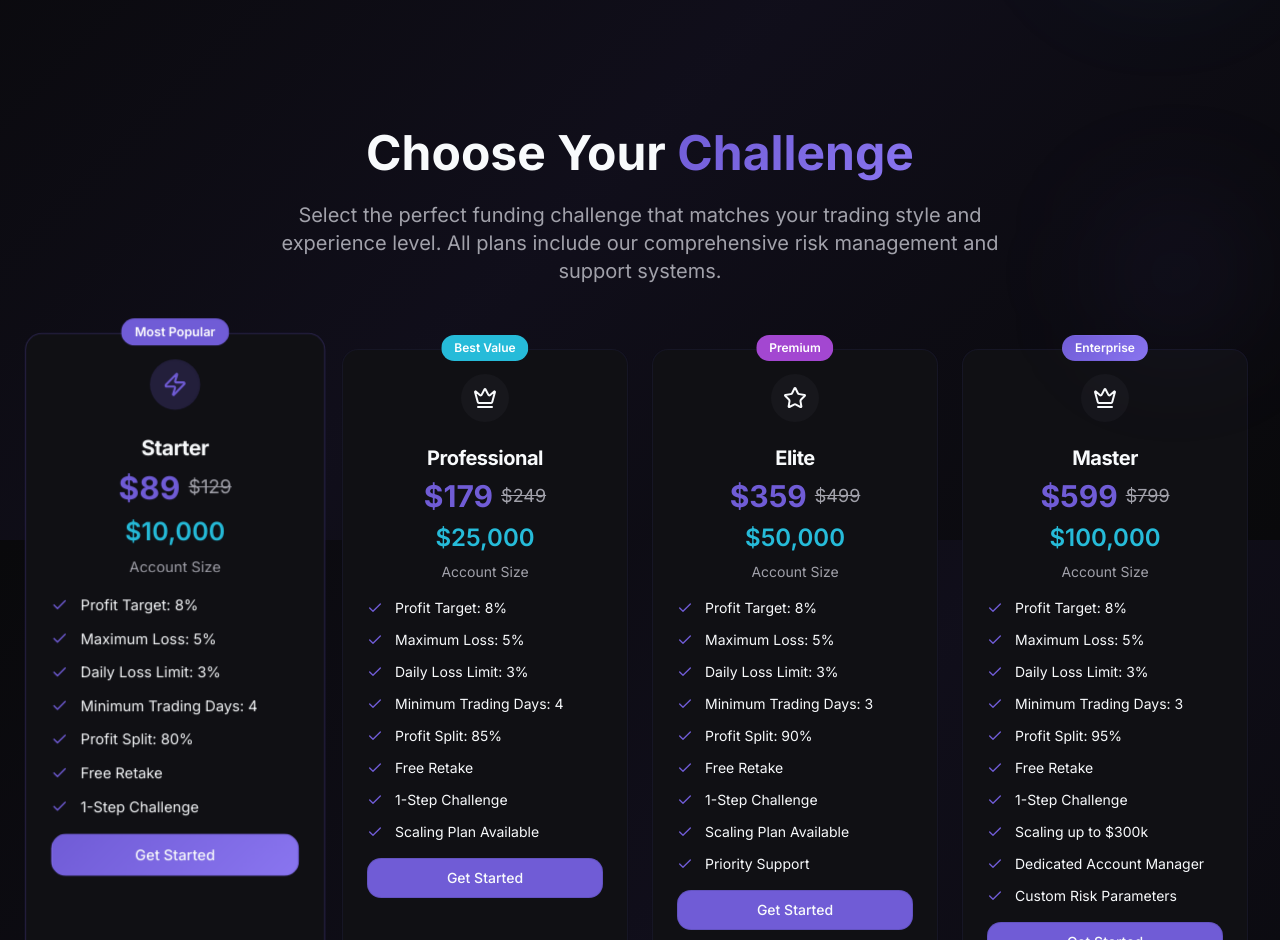
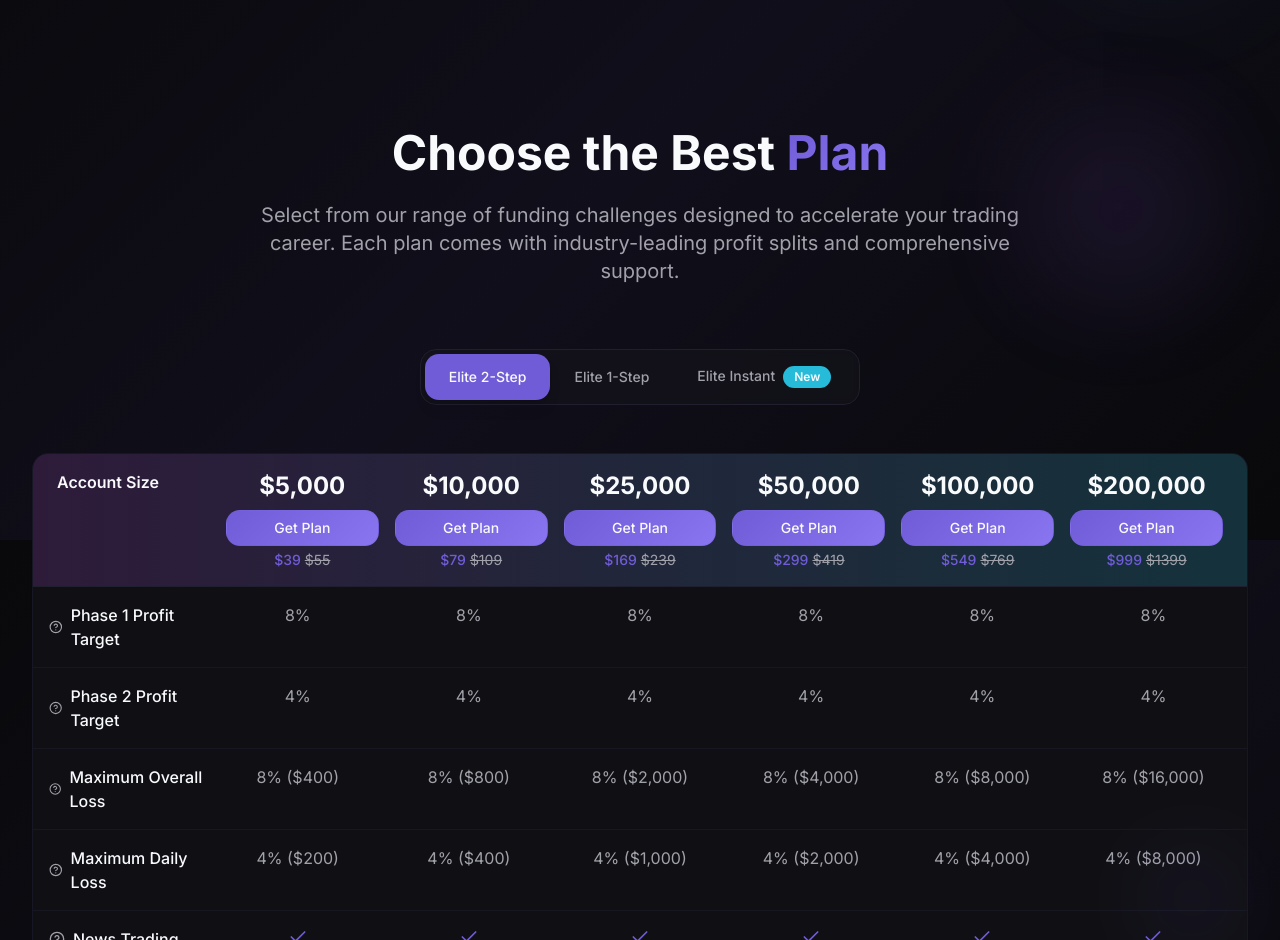
Before and after one commit to iamernesto14/propel-aether, a React (Vite) app: page / in a window 1280 px wide. Shown: the part 1860-2800 px from the top of the page. Built offline with nearby package versions, Linux system fonts and the light colour scheme.

Commit message:
Update pricing and challenge settings
Replace the current pricing section with a new design that includes challenge settings and tooltips for additional information. Adjust colors to differentiate from the FundedNext website and incorporate animations.

```diff
--- a/src/components/Pricing.tsx
+++ b/src/components/Pricing.tsx
@@ -1,240 +1,208 @@
 import { Card, CardContent, CardHeader, CardTitle } from "@/components/ui/card";
 import { Button } from "@/components/ui/button";
 import { Badge } from "@/components/ui/badge";
-import { Check, Crown, Zap, Star } from "lucide-react";
+import { Tooltip, TooltipContent, TooltipProvider, TooltipTrigger } from "@/components/ui/tooltip";
+import { Check, Crown, Zap, Star, Info, HelpCircle } from "lucide-react";
+import { useState } from "react";
 
 const Pricing = () => {
-  const plans = [
+  const [activeTab, setActiveTab] = useState("2-step");
+
+  const planTabs = [
+    { id: "2-step", label: "Elite 2-Step", active: true },
+    { id: "1-step", label: "Elite 1-Step", active: false },
+    { id: "instant", label: "Elite Instant", active: false, badge: "New" },
+  ];
+
+  const accountSizes = [
+    { size: "$5,000", price: "$39", originalPrice: "$55" },
+    { size: "$10,000", price: "$79", originalPrice: "$109" },
+    { size: "$25,000", price: "$169", originalPrice: "$239" },
+    { size: "$50,000", price: "$299", originalPrice: "$419" },
+    { size: "$100,000", price: "$549", originalPrice: "$769" },
+    { size: "$200,000", price: "$999", originalPrice: "$1399" },
+  ];
+
+  const challengeRules = [
     {
-      name: "Starter",
-      price: "$89",
-      originalPrice: "$129",
-      accountSize: "$10,000",
-      icon: <Zap className="w-6 h-6" />,
-      badge: "Most Popular",
-      badgeColor: "bg-primary",
-      features: [
-        "Profit Target: 8%",
-        "Maximum Loss: 5%",
-        "Daily Loss Limit: 3%",
-        "Minimum Trading Days: 4",
-        "Profit Split: 80%",
-        "Free Retake",
-        "1-Step Challenge"
-      ],
-      highlighted: true
+      name: "Phase 1 Profit Target",
+      tooltip: "The profit target you need to achieve in the first evaluation phase",
+      values: ["8%", "8%", "8%", "8%", "8%", "8%"]
     },
     {
-      name: "Professional",
-      price: "$179",
-      originalPrice: "$249",
-      accountSize: "$25,000",
-      icon: <Crown className="w-6 h-6" />,
-      badge: "Best Value",
-      badgeColor: "bg-secondary",
-      features: [
-        "Profit Target: 8%",
-        "Maximum Loss: 5%",
-        "Daily Loss Limit: 3%",
-        "Minimum Trading Days: 4",
-        "Profit Split: 85%",
-        "Free Retake",
-        "1-Step Challenge",
-        "Scaling Plan Available"
-      ],
-      highlighted: false
+      name: "Phase 2 Profit Target",
+      tooltip: "The profit target for the second evaluation phase",
+      values: ["4%", "4%", "4%", "4%", "4%", "4%"]
     },
     {
-      name: "Elite",
-      price: "$359",
-      originalPrice: "$499",
-      accountSize: "$50,000",
-      icon: <Star className="w-6 h-6" />,
-      badge: "Premium",
-      badgeColor: "bg-accent",
-      features: [
-        "Profit Target: 8%",
-        "Maximum Loss: 5%",
-        "Daily Loss Limit: 3%",
-        "Minimum Trading Days: 3",
-        "Profit Split: 90%",
-        "Free Retake",
-        "1-Step Challenge",
-        "Scaling Plan Available",
-        "Priority Support"
-      ],
-      highlighted: false
+      name: "Maximum Overall Loss",
+      tooltip: "The maximum loss allowed during the entire challenge period",
+      values: ["8% ($400)", "8% ($800)", "8% ($2,000)", "8% ($4,000)", "8% ($8,000)", "8% ($16,000)"]
     },
     {
-      name: "Master",
-      price: "$599",
-      originalPrice: "$799",
-      accountSize: "$100,000",
-      icon: <Crown className="w-6 h-6" />,
-      badge: "Enterprise",
-      badgeColor: "bg-gradient-primary",
-      features: [
-        "Profit Target: 8%",
-        "Maximum Loss: 5%",
-        "Daily Loss Limit: 3%",
-        "Minimum Trading Days: 3",
-        "Profit Split: 95%",
-        "Free Retake",
-        "1-Step Challenge",
-        "Scaling up to $300k",
-        "Dedicated Account Manager",
-        "Custom Risk Parameters"
-      ],
-      highlighted: false
+      name: "Maximum Daily Loss",
+      tooltip: "The maximum loss allowed in a single trading day",
+      values: ["4% ($200)", "4% ($400)", "4% ($1,000)", "4% ($2,000)", "4% ($4,000)", "4% ($8,000)"]
+    },
+    {
+      name: "News Trading",
+      tooltip: "Whether you can trade during high-impact news events",
+      values: ["✓", "✓", "✓", "✓", "✓", "✓"]
+    },
+    {
+      name: "Performance Reward Upto",
+      tooltip: "Maximum profit split percentage you can achieve",
+      values: ["95%", "95%", "95%", "95%", "95%", "95%"]
+    },
+    {
+      name: "Minimum Trading Days",
+      tooltip: "Minimum number of days you must trade during the challenge",
+      values: ["5 Days", "5 Days", "5 Days", "5 Days", "5 Days", "5 Days"]
+    },
+    {
+      name: "First Withdrawal",
+      tooltip: "When you can request your first withdrawal",
+      values: ["21 Days", "21 Days", "21 Days", "21 Days", "21 Days", "21 Days"]
+    },
+    {
+      name: "Refundable Fee",
+      tooltip: "The refundable portion of your challenge fee upon successful completion",
+      values: ["$32", "$59", "$139", "$229", "$399", "$758"]
     }
   ];
 
-  const comparisons = [
-    { feature: "Profit Target", starter: "8%", pro: "8%", elite: "8%", master: "8%" },
-    { feature: "Max Daily Loss", starter: "3%", pro: "3%", elite: "3%", master: "3%" },
-    { feature: "Max Overall Loss", starter: "5%", pro: "5%", elite: "5%", master: "5%" },
-    { feature: "Profit Split", starter: "80%", pro: "85%", elite: "90%", master: "95%" },
-    { feature: "Min Trading Days", starter: "4", pro: "4", elite: "3", master: "3" },
-    { feature: "Account Size", starter: "$10k", pro: "$25k", elite: "$50k", master: "$100k" },
-  ];
-
   return (
+    <TooltipProvider>
       <section id="pricing" className="py-20 relative">
         <div className="container mx-auto px-4 sm:px-6 lg:px-8">
           {/* Section Header */}
           <div className="text-center mb-16">
             <h2 className="text-4xl md:text-5xl font-bold mb-6">
-            Choose Your{" "}
-            <span className="text-gradient-primary">Challenge</span>
+              Choose the Best{" "}
+              <span className="text-gradient-primary">Plan</span>
             </h2>
             <p className="text-xl text-muted-foreground max-w-3xl mx-auto">
-            Select the perfect funding challenge that matches your trading style and experience level.
-            All plans include our comprehensive risk management and support systems.
+              Select from our range of funding challenges designed to accelerate your trading career.
+              Each plan comes with industry-leading profit splits and comprehensive support.
             </p>
           </div>
 
-        {/* Pricing Cards */}
-        <div className="grid grid-cols-1 md:grid-cols-2 xl:grid-cols-4 gap-6 mb-16">
-          {plans.map((plan, index) => (
-            <Card
-              key={index}
-              className={`relative group transition-all duration-300 ${
-                plan.highlighted
-                  ? 'glass glow-primary scale-105 border-primary/30'
-                  : 'glass glow-hover'
+          {/* Challenge Type Tabs */}
+          <div className="flex justify-center mb-12">
+            <div className="inline-flex p-1 bg-card-secondary/50 rounded-lg backdrop-blur-sm border border-card-border">
+              {planTabs.map((tab) => (
+                <button
+                  key={tab.id}
+                  onClick={() => setActiveTab(tab.id)}
+                  className={`relative px-6 py-3 rounded-md text-sm font-medium transition-all duration-300 ${
+                    activeTab === tab.id
+                      ? 'bg-primary text-primary-foreground shadow-lg animate-scale-in'
+                      : 'text-muted-foreground hover:text-foreground hover:bg-card-secondary/50'
                   }`}
                 >
-              {/* Badge */}
-              {plan.badge && (
-                <div className="absolute -top-4 left-1/2 transform -translate-x-1/2">
-                  <Badge className={`${plan.badgeColor} text-white px-3 py-1`}>
-                    {plan.badge}
+                  {tab.label}
+                  {tab.badge && (
+                    <Badge className="ml-2 bg-secondary text-secondary-foreground text-xs">
+                      {tab.badge}
                     </Badge>
-                </div>
                   )}
-
-              <CardHeader className="text-center pb-4">
-                <div className="flex justify-center mb-4">
-                  <div className={`p-3 rounded-full ${
-                    plan.highlighted ? 'bg-primary/20 text-primary' : 'bg-card-secondary'
-                  }`}>
-                    {plan.icon}
+                </button>
+              ))}
             </div>
           </div>
-                <CardTitle className="text-xl font-bold">{plan.name}</CardTitle>
-                <div className="space-y-2">
-                  <div className="flex items-center justify-center gap-2">
-                    <span className="text-3xl font-bold text-primary">{plan.price}</span>
-                    <span className="text-lg text-muted-foreground line-through">
-                      {plan.originalPrice}
-                    </span>
+
+          {/* Pricing Table */}
+          <Card className="glass overflow-hidden animate-fade-in">
+            <div className="overflow-x-auto">
+              {/* Account Size Header */}
+              <div className="bg-gradient-to-r from-accent/20 to-secondary/20 px-6 py-4 border-b border-card-border">
+                <div className="grid grid-cols-7 gap-4">
+                  <div className="text-left font-semibold text-foreground">Account Size</div>
+                  {accountSizes.map((account, index) => (
+                    <div key={index} className="text-center">
+                      <div className="text-2xl font-bold text-foreground animate-fade-in" style={{animationDelay: `${index * 100}ms`}}>
+                        {account.size}
                       </div>
-                  <div className="text-2xl font-semibold text-secondary">
-                    {plan.accountSize}
+                      <Button
+                        className="w-full mt-2 btn-gradient hover-scale transition-all duration-300"
+                        size="sm"
+                      >
+                        Get Plan
+                      </Button>
+                      <div className="text-sm text-muted-foreground mt-1">
+                        <span className="font-medium text-primary">{account.price}</span>
+                        <span className="line-through ml-1">{account.originalPrice}</span>
                       </div>
-                  <div className="text-sm text-muted-foreground">Account Size</div>
                     </div>
-              </CardHeader>
-
-              <CardContent className="space-y-4">
-                <ul className="space-y-3">
-                  {plan.features.map((feature, featureIndex) => (
-                    <li key={featureIndex} className="flex items-center gap-3">
-                      <Check className="w-4 h-4 text-primary flex-shrink-0" />
-                      <span className="text-sm">{feature}</span>
-                    </li>
-                  ))}
-                </ul>
-
-                <Button
-                  className={`w-full mt-6 ${
-                    plan.highlighted
-                      ? 'btn-gradient'
-                      : 'btn-glass'
-                  }`}
-                >
-                  Get Started
-                </Button>
-              </CardContent>
-
-              {/* Hover Effect */}
-              <div className="absolute inset-0 bg-gradient-primary opacity-0 group-hover:opacity-5 transition-opacity duration-300 pointer-events-none rounded-lg" />
-            </Card>
                   ))}
                 </div>
+              </div>
 
-        {/* Comparison Table */}
-        <div className="mt-20">
-          <h3 className="text-2xl font-bold text-center mb-8">
-            Detailed Comparison
-          </h3>
-          <Card className="glass overflow-hidden">
-            <div className="overflow-x-auto">
-              <table className="w-full">
-                <thead>
-                  <tr className="border-b border-card-border">
-                    <th className="text-left p-4 font-semibold">Features</th>
-                    <th className="text-center p-4 font-semibold">Starter</th>
-                    <th className="text-center p-4 font-semibold">Professional</th>
-                    <th className="text-center p-4 font-semibold">Elite</th>
-                    <th className="text-center p-4 font-semibold">Master</th>
-                  </tr>
-                </thead>
-                <tbody>
-                  {comparisons.map((row, index) => (
-                    <tr key={index} className="border-b border-card-border/50 hover:bg-card-secondary/30">
-                      <td className="p-4 font-medium">{row.feature}</td>
-                      <td className="p-4 text-center">{row.starter}</td>
-                      <td className="p-4 text-center">{row.pro}</td>
-                      <td className="p-4 text-center">{row.elite}</td>
-                      <td className="p-4 text-center">{row.master}</td>
-                    </tr>
+              {/* Challenge Rules */}
+              <div className="divide-y divide-card-border/50">
+                {challengeRules.map((rule, ruleIndex) => (
+                  <div
+                    key={ruleIndex}
+                    className="grid grid-cols-7 gap-4 p-4 hover:bg-card-secondary/30 transition-all duration-300 animate-fade-in"
+                    style={{animationDelay: `${ruleIndex * 50}ms`}}
+                  >
+                    <div className="flex items-center gap-2 font-medium text-foreground">
+                      <Tooltip>
+                        <TooltipTrigger asChild>
+                          <HelpCircle className="w-4 h-4 text-muted-foreground hover:text-primary cursor-help transition-colors" />
+                        </TooltipTrigger>
+                        <TooltipContent className="max-w-xs">
+                          <p>{rule.tooltip}</p>
+                        </TooltipContent>
+                      </Tooltip>
+                      {rule.name}
+                    </div>
+                    {rule.values.map((value, valueIndex) => (
+                      <div
+                        key={valueIndex}
+                        className="text-center text-muted-foreground hover:text-foreground transition-colors"
+                      >
+                        {value === "✓" ? (
+                          <Check className="w-5 h-5 text-primary mx-auto" />
+                        ) : (
+                          value
+                        )}
+                      </div>
                     ))}
-                </tbody>
-              </table>
+                  </div>
+                ))}
+              </div>
             </div>
           </Card>
+
+          {/* Compare Challenges Link */}
+          <div className="mt-12 text-center">
+            <Button variant="outline" className="btn-glass hover-scale">
+              Compare Challenges
+            </Button>
           </div>
 
           {/* FAQ Section */}
           <div className="mt-16 text-center">
-          <h3 className="text-2xl font-bold mb-6">
-            Have Questions About Our Pricing?
+            <h3 className="text-2xl font-bold mb-6 animate-fade-in">
+              Need Help Choosing?
             </h3>
-          <p className="text-muted-foreground mb-8 max-w-2xl mx-auto">
-            Our team is here to help you choose the right challenge for your trading goals.
-            Get in touch for personalized recommendations.
+            <p className="text-muted-foreground mb-8 max-w-2xl mx-auto animate-fade-in">
+              Our expert team is here to guide you towards the perfect challenge for your trading goals.
+              Get personalized recommendations based on your experience and risk tolerance.
             </p>
-          <Button className="btn-gradient">
-            Contact Support
+            <Button className="btn-gradient hover-scale animate-fade-in">
+              Contact Our Experts
             </Button>
           </div>
         </div>
 
-      {/* Background Elements */}
-      <div className="absolute top-40 right-10 w-32 h-32 bg-primary/10 rounded-full blur-3xl"></div>
-      <div className="absolute bottom-20 left-10 w-40 h-40 bg-secondary/10 rounded-full blur-3xl"></div>
+        {/* Enhanced Background Elements */}
+        <div className="absolute top-20 right-20 w-40 h-40 bg-gradient-to-br from-accent/20 to-primary/20 rounded-full blur-3xl animate-pulse"></div>
+        <div className="absolute bottom-40 left-20 w-32 h-32 bg-gradient-to-br from-secondary/20 to-accent/20 rounded-full blur-3xl animate-pulse" style={{animationDelay: '1s'}}></div>
+        <div className="absolute top-1/2 right-10 w-24 h-24 bg-primary/10 rounded-full blur-2xl animate-pulse" style={{animationDelay: '2s'}}></div>
       </section>
+    </TooltipProvider>
   );
 };
 
```
Lines whose indentation alone changed are shown as unchanged.
